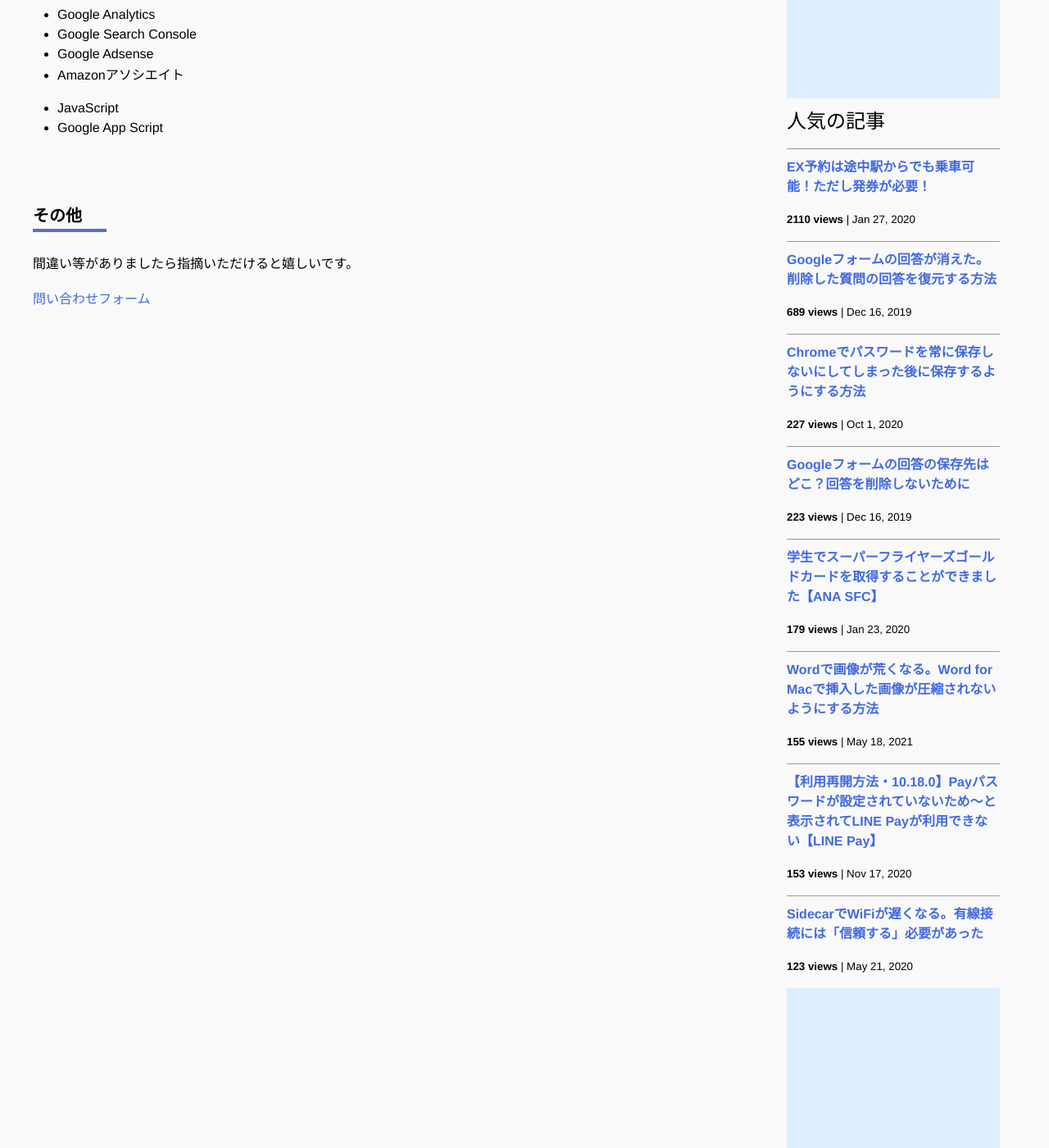
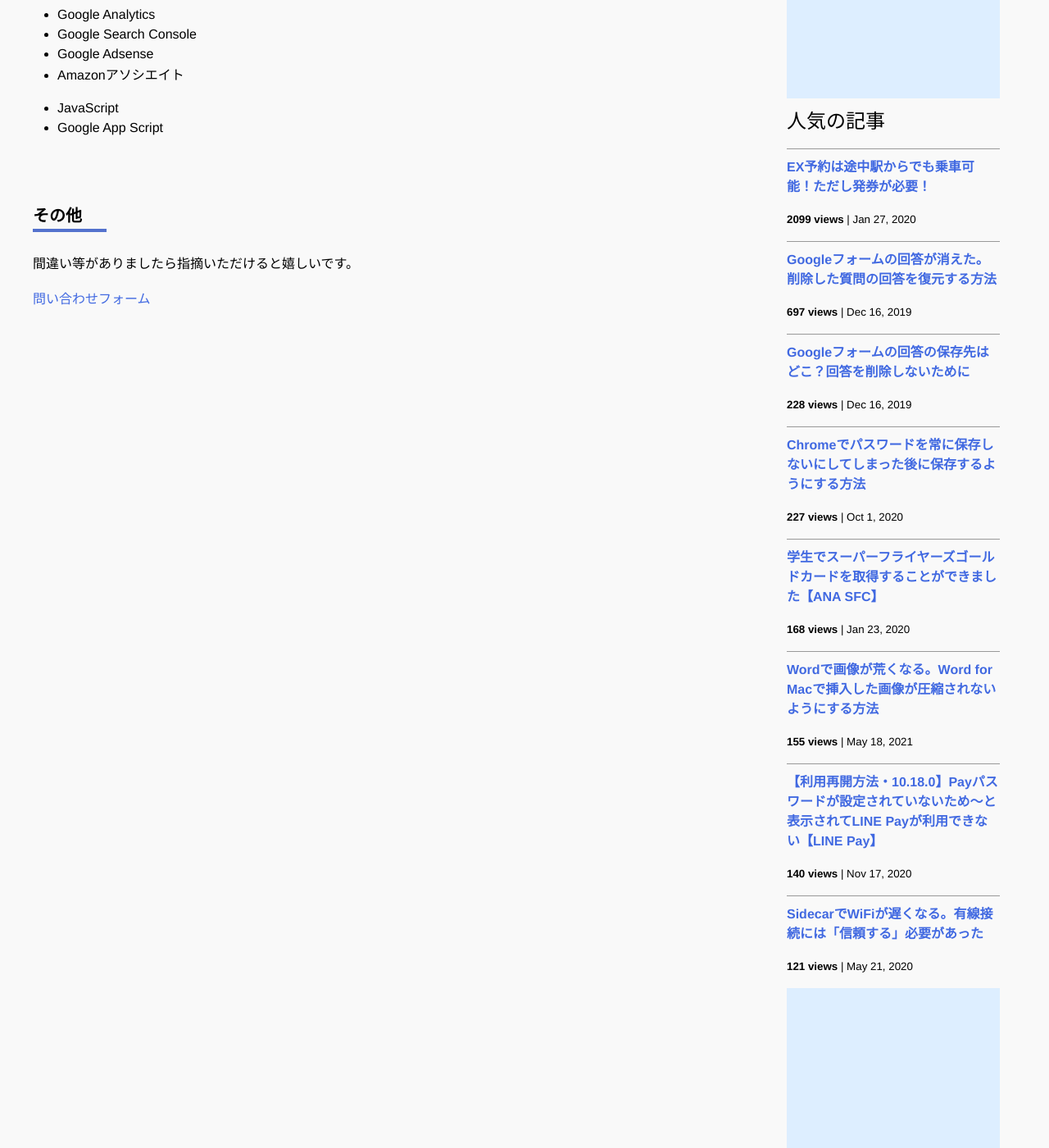
Before and after one commit to iwanaminami/shoyaiwaname, a Jekyll site: the page built from about.markdown, in a window 1280 px wide and 1400 px high, scrolled down 693 px. Shown: the whole window at 82% size. Built offline with Jekyll 4.4.1, drawn with Linux system fonts in a browser that asks for light colours; nearby versions of some CDN libraries; comment, search, counter and statistics services are not loaded.

Commit message:
a new commit message

```diff
--- a/_data/popularposts.yml
+++ b/_data/popularposts.yml
@@ -1,17 +1,17 @@
 side:
-  - view: 2110
+  - view: 2099
     url: /2020/01/27/ex-rideontheway.html
-  - view: 689
+  - view: 697
     url: /2019/12/16/restore-googleform.html
+  - view: 228
+    url: /2019/12/16/googleform-answers.html
   - view: 227
     url: /2020/10/01/googlepassword.html
-  - view: 223
-    url: /2019/12/16/googleform-answers.html
-  - view: 179
+  - view: 168
     url: /2020/01/23/sfcgold.html
   - view: 155
     url: /2021/05/18/image-compression-word.html
-  - view: 153
+  - view: 140
     url: /2020/11/17/linepay.html
-  - view: 123
+  - view: 121
     url: /2020/05/21/sidecar-via-cable.html
```
